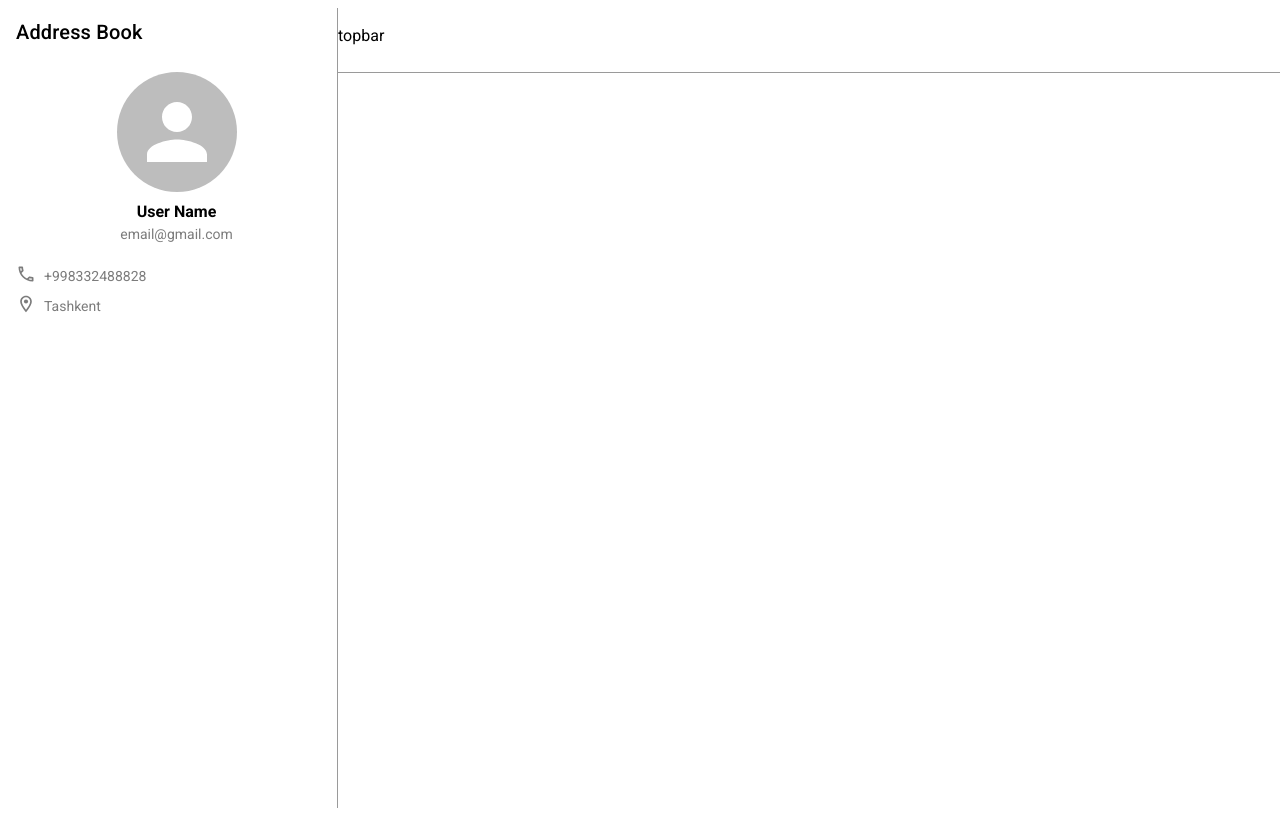
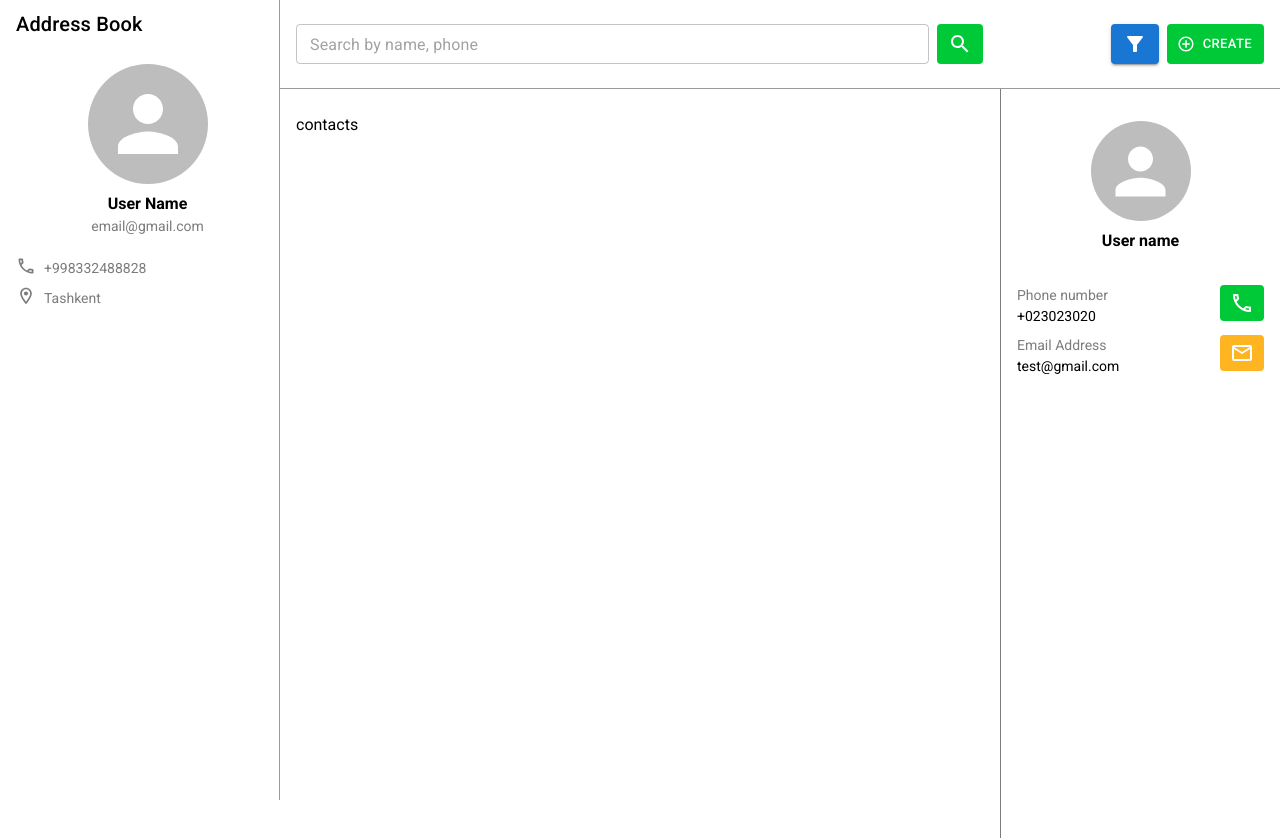
Before and after one commit to zaynlannister/contacts-app, a React app: page / in a window 1280 px wide. Shown: the top 838 px of the page. Before the commit the page ends 808 px from the top, so only its background shows below. Built offline with nearby package versions, Linux system fonts and the light colour scheme; the HTML template or start-up script is replaced by a standard one.

Commit message:
feat: complete sidebars

```diff
--- /dev/null
+++ b/src/components/RightBar/RightBar.tsx
@@ -0,0 +1,77 @@
+import { Avatar, Button, ButtonProps } from "@mui/material";
+import { styled } from "@mui/material/styles";
+import LocalPhoneOutlinedIcon from "@mui/icons-material/LocalPhoneOutlined";
+import LocalPostOfficeOutlinedIcon from "@mui/icons-material/LocalPostOfficeOutlined";
+
+const PhoneButton = styled(Button)<ButtonProps>(({}) => ({
+  color: "#ffff",
+  backgroundColor: "#00C938",
+  boxShadow: "none",
+  "&:hover": {
+    backgroundColor: "#07a433",
+    boxShadow: "none",
+  },
+}));
+
+const EmailButton = styled(Button)<ButtonProps>(({}) => ({
+  color: "#ffff",
+  backgroundColor: "#FFB422",
+  boxShadow: "none",
+  "&:hover": {
+    backgroundColor: "#f09e00",
+    boxShadow: "none",
+  },
+}));
+
+const RightBar = () => {
+  return (
+    <div className="max-w-[280px] min-w-[280px] border-l border-[#7C7C7C] px-4 pt-8 h-screen">
+      <div className="flex flex-col items-center">
+        <Avatar sx={{ width: 100, height: 100 }} />
+        <p className="font-bold mt-2">User name</p>
+      </div>
+      <div className="mt-8">
+        <div>
+          <div className="flex justify-between">
+            <div className="text-[14px]">
+              <p className="text-[#7C7C7C]">Phone number</p>
+              <p>+023023020</p>
+            </div>
+            <div>
+              <PhoneButton
+                sx={{
+                  paddingX: "10px",
+                  minHeight: 0,
+                  minWidth: 0,
+                }}
+                variant="contained"
+              >
+                <LocalPhoneOutlinedIcon />
+              </PhoneButton>
+            </div>
+          </div>
+          <div className="flex justify-between mt-2">
+            <div className="text-[14px]">
+              <p className="text-[#7C7C7C]">Email Address</p>
+              <p>test@gmail.com</p>
+            </div>
+            <div>
+              <EmailButton
+                sx={{
+                  paddingX: "10px",
+                  minHeight: 0,
+                  minWidth: 0,
+                }}
+                variant="contained"
+              >
+                <LocalPostOfficeOutlinedIcon />
+              </EmailButton>
+            </div>
+          </div>
+        </div>
+      </div>
+    </div>
+  );
+};
+
+export default RightBar;
--- a/src/components/Root.tsx
+++ b/src/components/Root.tsx
@@ -1,16 +1,20 @@
-import { Outlet } from "react-router-dom";
-import TopBar from "./TopBar";
-import Sidebar from "./Sidebar";
+import TopBar from "./TopBar/TopBar";
+import Sidebar from "./SideBar/Sidebar";
+import RightBar from "./RightBar/RightBar";
+import Contacts from "../pages/Contacts/Contacts";
 
 const Root = () => {
   return (
     <div className="flex overflow-hidden">
-      <div className="ml-2 mt-2">
+      <div>
         <Sidebar />
       </div>
       <div className="w-full">
         <TopBar />
-        <Outlet />
+        <div className="flex justify-between">
+          <Contacts />
+          <RightBar />
+        </div>
       </div>
     </div>
   );
--- a/src/components/Sidebar.tsx
+++ b/src/components/SideBar/Sidebar.tsx
@@ -7,7 +7,7 @@ import LocationOnOutlinedIcon from "@mui/icons-material/LocationOnOutlined";
 const Sidebar = () => {
   const [username, setUserName] = React.useState("User Name");
   return (
-    <div className="border-r border-[#9A9A9A] w-[330px] h-screen pl-2">
+    <div className="border-r border-[#9A9A9A] w-[280px] h-screen pl-4">
       <div>
         <div className="pt-2">
           <Typography variant="h6">Address Book</Typography>
--- a/src/components/TopBar.tsx
+++ /dev/null
@@ -1,9 +0,0 @@
-const TopBar = () => {
-  return (
-    <div className="border-b border-[#9A9A9A] py-6">
-      <div>topbar</div>
-    </div>
-  );
-};
-
-export default TopBar;
--- /dev/null
+++ b/src/components/TopBar/TopBar.tsx
@@ -0,0 +1,77 @@
+import { Button, ButtonProps, TextField } from "@mui/material";
+import { styled } from "@mui/material/styles";
+import FilterAltIcon from "@mui/icons-material/FilterAlt";
+import SearchIcon from "@mui/icons-material/Search";
+import AddCircleOutlineOutlinedIcon from "@mui/icons-material/AddCircleOutlineOutlined";
+
+const GreenButton = styled(Button)<ButtonProps>(({}) => ({
+  color: "#ffff",
+  backgroundColor: "#00C938",
+  boxShadow: "none",
+  "&:hover": {
+    backgroundColor: "#07a433",
+  },
+}));
+
+const TopBar = () => {
+  return (
+    <div className="border-b border-[#9A9A9A] py-6 px-4">
+      <div>
+        <div>
+          <form className="flex justify-between">
+            <div className="flex w-full mr-32">
+              <TextField
+                fullWidth
+                size="small"
+                placeholder="Search by name, phone"
+                autoComplete="off"
+                variant="outlined"
+              />
+
+              <GreenButton
+                size="small"
+                sx={{
+                  marginLeft: "8px",
+                  padding: "0 12px",
+                  minHeight: 0,
+                  minWidth: 0,
+                }}
+                variant="contained"
+              >
+                <SearchIcon />
+              </GreenButton>
+            </div>
+            <div className="flex">
+              <Button
+                size="small"
+                sx={{
+                  padding: "0 12px",
+                  minHeight: 0,
+                  minWidth: 0,
+                }}
+                variant="contained"
+              >
+                <FilterAltIcon />
+              </Button>
+              <GreenButton
+                size="small"
+                sx={{
+                  marginLeft: "8px",
+                  padding: "0 12px",
+                  minHeight: 0,
+                  minWidth: 0,
+                }}
+                variant="contained"
+                startIcon={<AddCircleOutlineOutlinedIcon />}
+              >
+                Create
+              </GreenButton>
+            </div>
+          </form>
+        </div>
+      </div>
+    </div>
+  );
+};
+
+export default TopBar;
--- a/src/main.tsx
+++ b/src/main.tsx
@@ -3,7 +3,7 @@ import ReactDOM from "react-dom/client";
 import "./index.css";
 import { RouterProvider, createBrowserRouter } from "react-router-dom";
 import Root from "./components/Root.tsx";
-import Test from "./pages/Test.tsx";
+import Contacts from "./pages/Contacts/Contacts.tsx";
 
 const router = createBrowserRouter([
   {
@@ -12,8 +12,8 @@ const router = createBrowserRouter([
     errorElement: <div>Error page</div>,
     children: [
       {
-        path: "test",
-        element: <Test />,
+        path: "contacts",
+        element: <Contacts />,
       },
     ],
   },
--- /dev/null
+++ b/src/pages/Contacts/Contacts.tsx
@@ -0,0 +1,5 @@
+const Contacts = () => {
+  return <div className="px-4 pt-6">contacts</div>;
+};
+
+export default Contacts;
--- a/src/pages/Test.tsx
+++ /dev/null
@@ -1,5 +0,0 @@
-const Test = () => {
-  return <div>test</div>;
-};
-
-export default Test;
```
Also changed, not shown: src/components/SideBar/SideBarContent.tsx (renamed from src/components/SideBarContent.tsx).
